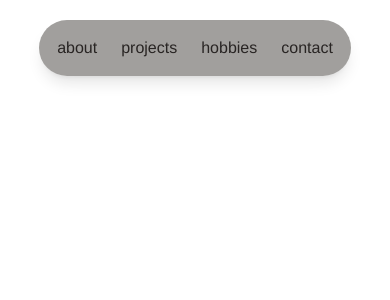
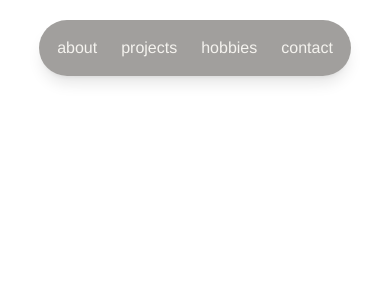
Before and after one commit to pyshchyk-o/portfolio, a Next.js app: page /components/Navbar in a window 390 px wide. Shown: the top 300 px of the page. Built offline with nearby package versions, Linux system fonts and the light colour scheme.

Commit message:
fix font

```diff
--- a/pages/components/Navbar/index.jsx
+++ b/pages/components/Navbar/index.jsx
@@ -19,7 +19,7 @@ const Index = () => {
     };
   }, []);
 
-  const liStyle = `text-stone-800 ${isColorful ? (isScrolled ? 'md:text-[#414016] md:hover:text-orange-500' : 'md:text-white md:hover:text-yellow-400') : 'md:text-white md:hover:text-yellow-400'}`;
+  const liStyle = `${isColorful ? (isScrolled ? 'text-stone-800 md:text-[#414016] md:hover:text-orange-500' : 'text-stone-800 md:text-white md:hover:text-yellow-400') : 'md:text-white md:hover:text-yellow-400'}`;
   return (
     <nav
       className={`fixed top-5 left-1/2 transform -translate-x-1/2 shadow-lg z-50 backdrop-blur-lg ${
```
